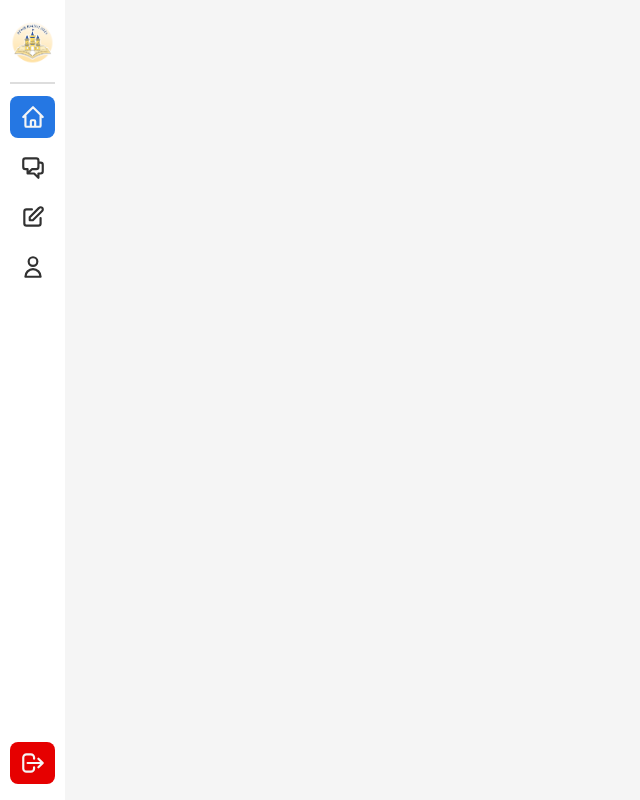
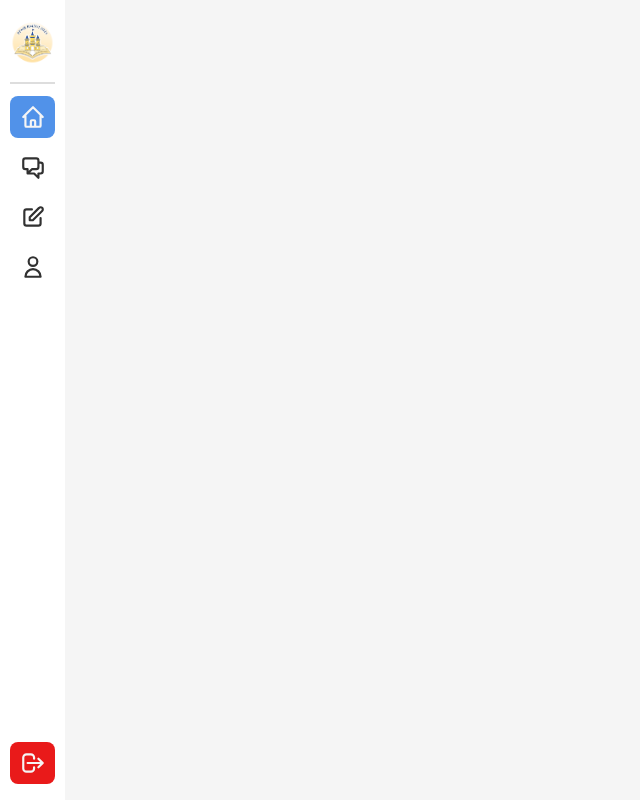
Before and after one commit to ppmb-kmbui/fe-ppmb-2025, a Next.js app: page / in a window 1280 px wide. Shown: the whole page, without its empty margins (0-640 px from the left). Built offline with nearby package versions, Linux system fonts and the light colour scheme.

Commit message:
style: adjust sidebar color

```diff
--- a/src/components/navbar/sidebar/index.tsx
+++ b/src/components/navbar/sidebar/index.tsx
@@ -37,7 +37,7 @@ export const Sidebar: React.FC = () => {
             <div className="flex flex-col gap-[8px] w-full h-full justify-between">
                 <div className="flex flex-col gap-[8px] w-full h-full">
                     {MAIN_MENU.map((menu, i) => (
-                        <div key={i} className={`${pathname == menu.route ? "bg-ppmb-blue-500 text-ppmb-000" : "hover:bg-ppmb-100 text-ppmb-800"} ${!isExpanded && "justify-center"} group flex items-center px-3 py-2 rounded-lg cursor-pointer`} onClick={() => {router.push(menu.route), setIsExpanded(false)}}>
+                        <div key={i} className={`${pathname == menu.route ? "bg-ppmb-blue-400 text-ppmb-000" : "hover:bg-ppmb-100 text-ppmb-800"} ${!isExpanded && "justify-center"} group flex items-center px-3 py-2 rounded-lg cursor-pointer`} onClick={() => {router.push(menu.route), setIsExpanded(false)}}>
                             <div className="flex flex-row gap-3">
                                 <text className="text-[26px]">{menu.icon}</text>
                                 <text className={`${isExpanded ? "text-[18px]" : "absolute transition-transform delay-500 opacity-0 translate-x-28 overflow-hidden pointer-events-none"} whitespace-pre duration-500 font-medium`} style={{transitionDelay: `${i + 3}00ms`}}>{menu.text}</text>
@@ -48,7 +48,7 @@ export const Sidebar: React.FC = () => {
                     ))}
                 </div>
 
-                <div  className={`${!isExpanded && "justify-center"} group bg-ppmb-red-500 text-ppmb-000 mb-4 flex items-center px-3 py-2 rounded-lg cursor-pointer`} onClick={() => {}}>
+                <div  className={`${!isExpanded && "justify-center"} group bg-ppmb-red-400 text-ppmb-000 mb-4 flex items-center px-3 py-2 rounded-lg cursor-pointer`} onClick={() => {}}>
                     <div className="flex flex-row gap-3">
                         <text className="text-[26px]"><HiOutlineLogout /></text>
                         <text className={`${isExpanded ? "text-[18px]" : "absolute transition-transform delay-500 opacity-0 translate-x-28 overflow-hidden pointer-events-none"} whitespace-pre duration-500 font-medium`}>Keluar</text>
--- a/tailwind.config.ts
+++ b/tailwind.config.ts
@@ -36,7 +36,7 @@ const config: Config = {
 
         // "ppmb-red-200": "#f37a72",
         // "ppmb-red-300": "#f1645b",
-        // "ppmb-red-400": "#ed382c",
+        "ppmb-red-400": "#e91a1a",
         "ppmb-red-500": "#E60000",
         // "ppmb-red-600": "#d41f12",
 
```
